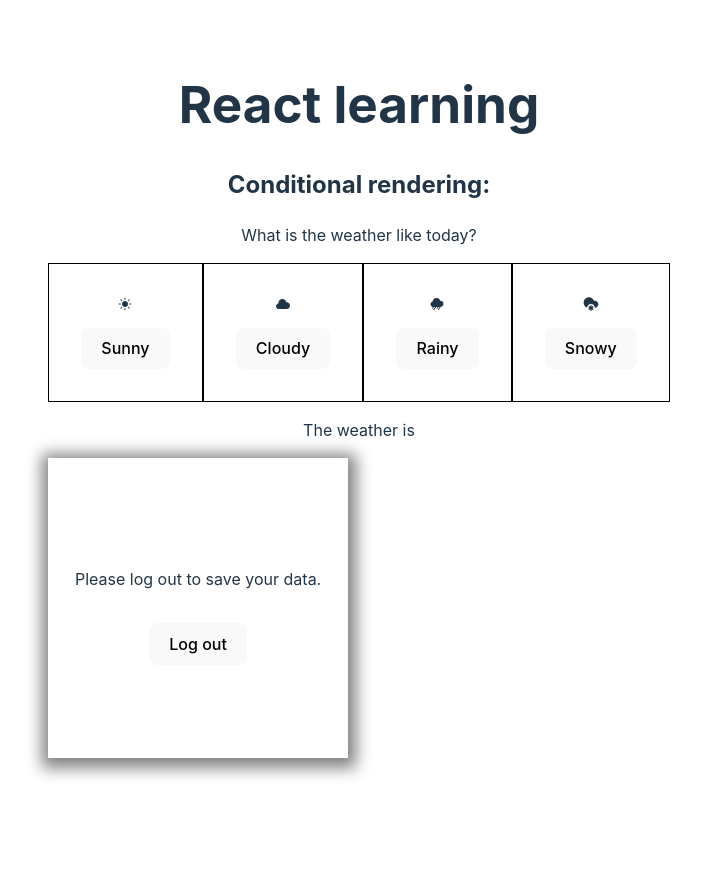
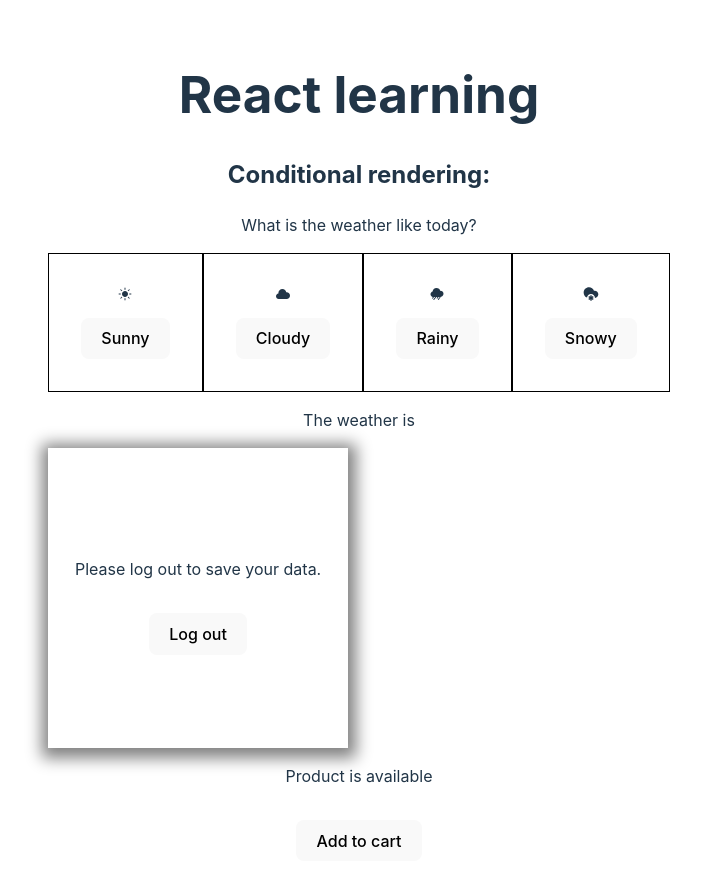
Before and after one commit to Olha36/react-learning, a React (Vite) app: page / in a window 1280 px wide. Shown: the top 886 px of the page, without its empty margins (281-982 px from the left). Before the commit the page ends 800 px from the top, so only its background shows below. Built offline with nearby package versions, Linux system fonts and the light colour scheme.

Commit message:
product availability task is finished

```diff
--- a/src/App.jsx
+++ b/src/App.jsx
@@ -1,6 +1,7 @@
 import './App.css';
 import ConditionRendering from './components/conditionalRendering/conditionRendering';
 import UserProfile from './components/conditionalRendering/userProfile';
+import ProductAvailability from './components/conditionalRendering/productAvailability';
 
 function App() {
   return (
@@ -11,6 +12,7 @@ function App() {
         <h2>Conditional rendering:</h2>
         <ConditionRendering />
         <UserProfile />
+        <ProductAvailability />
       </div>
     </>
   );
--- /dev/null
+++ b/src/components/conditionalRendering/productAvailability.jsx
@@ -0,0 +1,41 @@
+import { Component } from 'react';
+export default class ProductAvailability extends Component {
+  constructor(props) {
+    super(props);
+    this.state = {
+      isAvailable: true,
+    };
+  }
+
+  handleButtonClick = () => {
+    this.setState((prevState) => {
+      return {
+        isAvailable: !prevState.isAvailable,
+      };
+    });
+  };
+  render() {
+    const { isAvailable } = this.state;
+    if (isAvailable) {
+      return (
+        <div className='product-availability'>
+          <p>Product is available</p>
+          <button onClick={this.handleButtonClick}>Add to cart</button>
+        </div>
+      );
+    } else {
+      return (
+        <div className='product-availability'>
+          <p>Product is unavailable</p>
+          <button onClick={this.handleButtonClick}>Notify when the product appears</button>
+        </div>
+      );
+    }
+  }
+}
+
+// Build a simple e-commerce product component that displays different messages based on the availability of a product.
+
+// If the product is in stock, show the product details and an "Add to Cart" button.
+// If the product is out of stock, show a message like "This product is currently unavailable."
+// Add a button to simulate toggling the product's availability.
```
